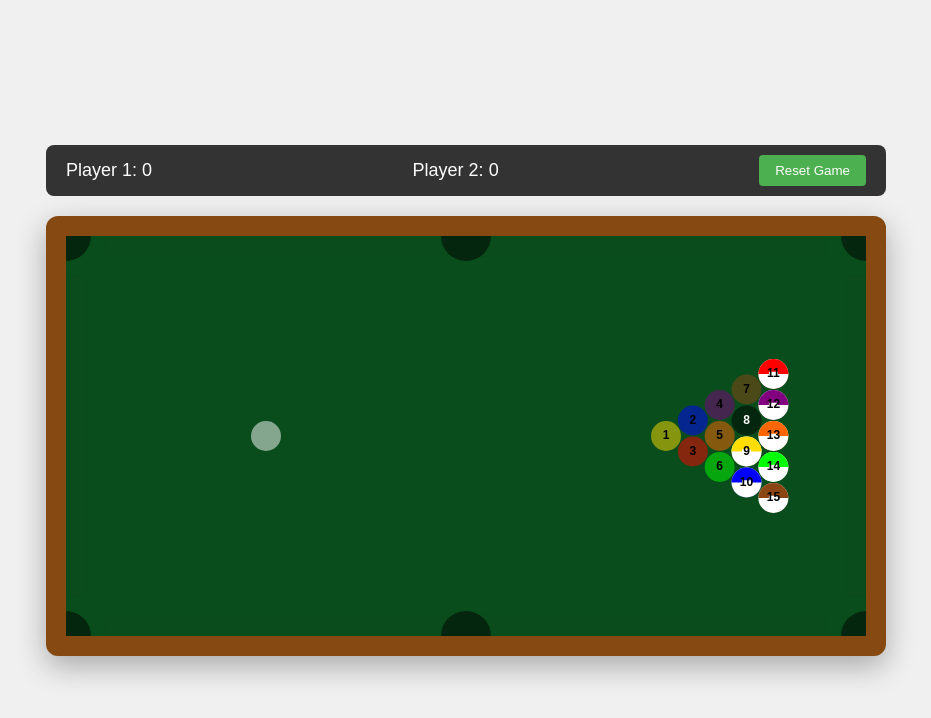
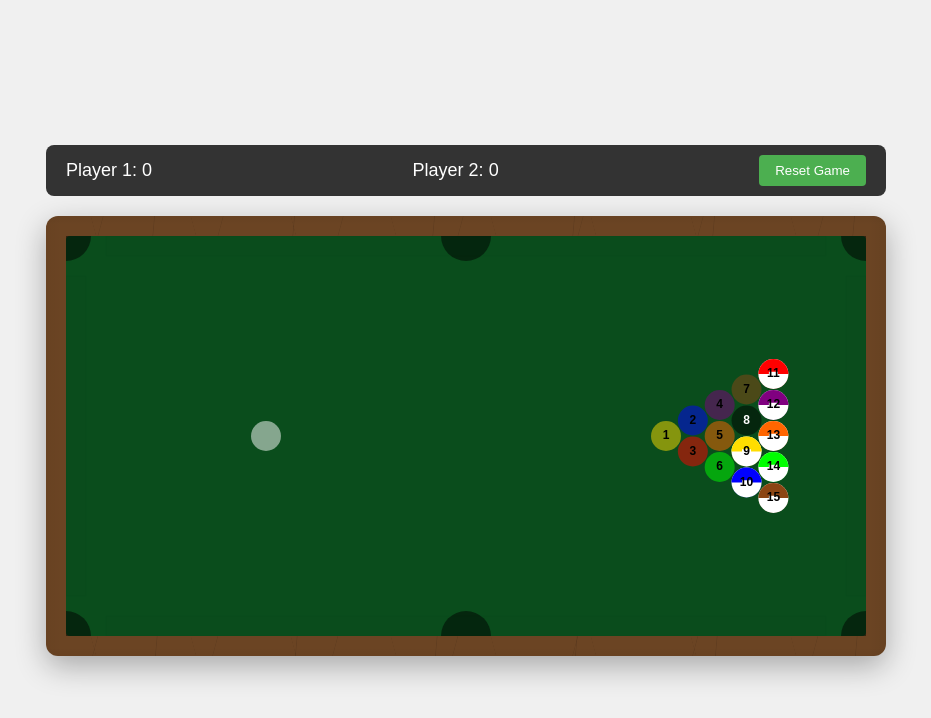
Before and after one commit to wdong18/sex_billiards, a website: page index.html in a window 1280 px wide. Shown: the whole page, without its empty margins (174-1105 px from the left). Drawn offline with nearby package versions, Linux system fonts and the light colour scheme.

Commit message:
fix: 球案木质花纹与台面布料质地 (fix #9)
Made-with: Cursor

```diff
--- a/index.html
+++ b/index.html
@@ -13,8 +13,10 @@
             <div class="player">Player 2: <span id="player2-score">0</span></div>
             <button id="reset-game">Reset Game</button>
         </div>
-        <div class="table-container">
-            <canvas id="billiards-table"></canvas>
+        <div class="table-wrapper">
+            <div class="table-container">
+                <canvas id="billiards-table"></canvas>
+            </div>
         </div>
     </div>
 
--- a/script.js
+++ b/script.js
@@ -63,7 +63,7 @@ function init() {
     });
     engine.world.gravity.y = 0;
 
-    // Create renderer
+    // Create renderer（台面用布料质地，由 beforeRender 绘制）
     render = Render.create({
         canvas: canvas,
         engine: engine,
@@ -71,9 +71,15 @@ function init() {
             width: TABLE_WIDTH,
             height: TABLE_HEIGHT,
             wireframes: false,
-            background: '#0a4d1c'
+            background: 'transparent',
+            clear: false
         }
     });
+    // 台面布料纹理：每帧在 beforeRender 中绘制
+    setupClothTexture();
+
+    // 在创建墙体前先注册台面布料绘制（beforeRender 里会清空并画布纹）
+    Events.on(render, 'beforeRender', drawClothBackground);
 
     // Create table boundaries (cushions)
     const wallOptions = {
@@ -265,6 +271,51 @@ function setupCustomBallRendering() {
             context.restore();
         });
     });
+}
+
+// 台面布料质地：生成绿呢纹样并在每帧 beforeRender 中绘制
+let clothPattern = null;
+
+function setupClothTexture() {
+    const size = 32;
+    const c = document.createElement('canvas');
+    c.width = size;
+    c.height = size;
+    const ctx = c.getContext('2d');
+    const baseGreen = '#0a4d1c';
+    ctx.fillStyle = baseGreen;
+    ctx.fillRect(0, 0, size, size);
+    // 细密织纹：交叉浅色线
+    ctx.strokeStyle = 'rgba(255,255,255,0.04)';
+    ctx.lineWidth = 1;
+    for (let i = 0; i <= size; i += 4) {
+        ctx.beginPath();
+        ctx.moveTo(i, 0);
+        ctx.lineTo(i, size);
+        ctx.stroke();
+        ctx.beginPath();
+        ctx.moveTo(0, i);
+        ctx.lineTo(size, i);
+        ctx.stroke();
+    }
+    // 轻微深浅变化模拟布料质感
+    ctx.fillStyle = 'rgba(0,0,0,0.03)';
+    for (let y = 0; y < size; y += 8) {
+        for (let x = (y / 8) % 2 ? 0 : 4; x < size; x += 8) {
+            ctx.fillRect(x, y, 4, 4);
+        }
+    }
+    clothPattern = ctx.createPattern(c, 'repeat');
+}
+
+function drawClothBackground() {
+    const ctx = render.context;
+    ctx.save();
+    ctx.setTransform(1, 0, 0, 1, 0, 0);
+    ctx.clearRect(0, 0, TABLE_WIDTH, TABLE_HEIGHT);
+    ctx.fillStyle = clothPattern || '#0a4d1c';
+    ctx.fillRect(0, 0, TABLE_WIDTH, TABLE_HEIGHT);
+    ctx.restore();
 }
 
 // 台面内边界（库边内侧）：球心不得超出此范围，否则会被拉回并反弹
--- a/style.css
+++ b/style.css
@@ -47,11 +47,26 @@ body {
     background-color: #45a049;
 }
 
+/* 球案外框：木质花纹 */
+.table-wrapper {
+    padding: 20px;
+    border-radius: 12px;
+    box-shadow: 0 10px 30px rgba(0, 0, 0, 0.3);
+    /* 木质基色 + 木纹线条 */
+    background-color: #6b4423;
+    background-image:
+        linear-gradient(105deg, transparent 40%, rgba(0,0,0,0.08) 40.5%, transparent 41%),
+        linear-gradient(75deg, transparent 45%, rgba(0,0,0,0.06) 45.3%, transparent 45.6%),
+        linear-gradient(95deg, transparent 50%, rgba(0,0,0,0.1) 50.5%, transparent 51%),
+        linear-gradient(90deg, rgba(0,0,0,0.03) 0%, transparent 2%, transparent 98%, rgba(0,0,0,0.04) 100%),
+        linear-gradient(0deg, rgba(0,0,0,0.03) 0%, transparent 2%, transparent 98%, rgba(0,0,0,0.04) 100%);
+    background-size: 120px 80px, 100px 140px, 140px 90px, 100% 100%, 100% 100%;
+    background-position: 0 0, 20px 0, 40px 20px, 0 0, 0 0;
+}
+
 .table-container {
     background-color: #0a4d1c;
-    border: 20px solid #854911;
-    border-radius: 12px;
-    box-shadow: 0 10px 30px rgba(0, 0, 0, 0.3);
+    border-radius: 4px;
 }
 
 #billiards-table {
```
